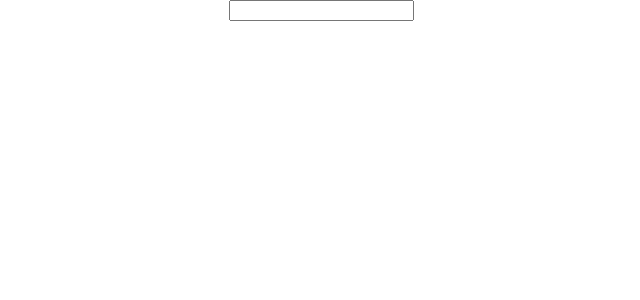
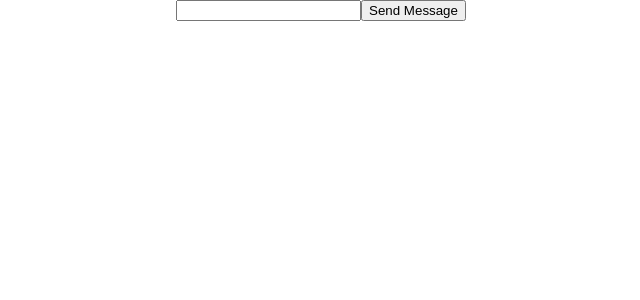
Before and after one commit to waleed-ali1/messengerClone, a React (Create React App) app: page / in a window 1280 px wide. Shown: the top 300 px of the page, without its empty margins (319-959 px from the left). Built offline with nearby package versions, Linux system fonts and the light colour scheme.

Commit message:
adding the input and the button

```diff
--- a/src/App.js
+++ b/src/App.js
@@ -4,8 +4,8 @@ import './App.css';
 class App extends Component {
 
     state= {
-      input :""
-
+      input :"",
+      messages : []
     }
 
     inputHandler = (event ) =>{
@@ -14,13 +14,53 @@ class App extends Component {
         input : event.target.value
       });
 
+    }
+
+
+    sendMessage = () => {
+
+      const newMessagesArray = [...this.state.messages];
+      newMessagesArray.push(this.state.input);
+      this.setState({
+        messages : newMessagesArray
+      });
+      // return newMessagesArray;
+      console.log(newMessagesArray);
 
     }
+
+
   render() {
+
+    // const messagesList = () =>{
+
+    //   this.state.messages.map(msg =>{
+    //     return(
+    //       <p>{msg}</p>
+    //     )
+    //   })
+
+    // }
+
     return (
       <div className="App">
 
+      <form>
       <input type="text" value={this.state.input} onChange={this.inputHandler}/>
+
+      <button onClick={this.sendMessage}> Send Message</button>
+
+      </form>
+
+        {this.state.messages.map( msg => {
+          return(
+          <p>{msg}</p>
+          )
+        }) }
+
+
+
+
 
       </div>
     );
```
